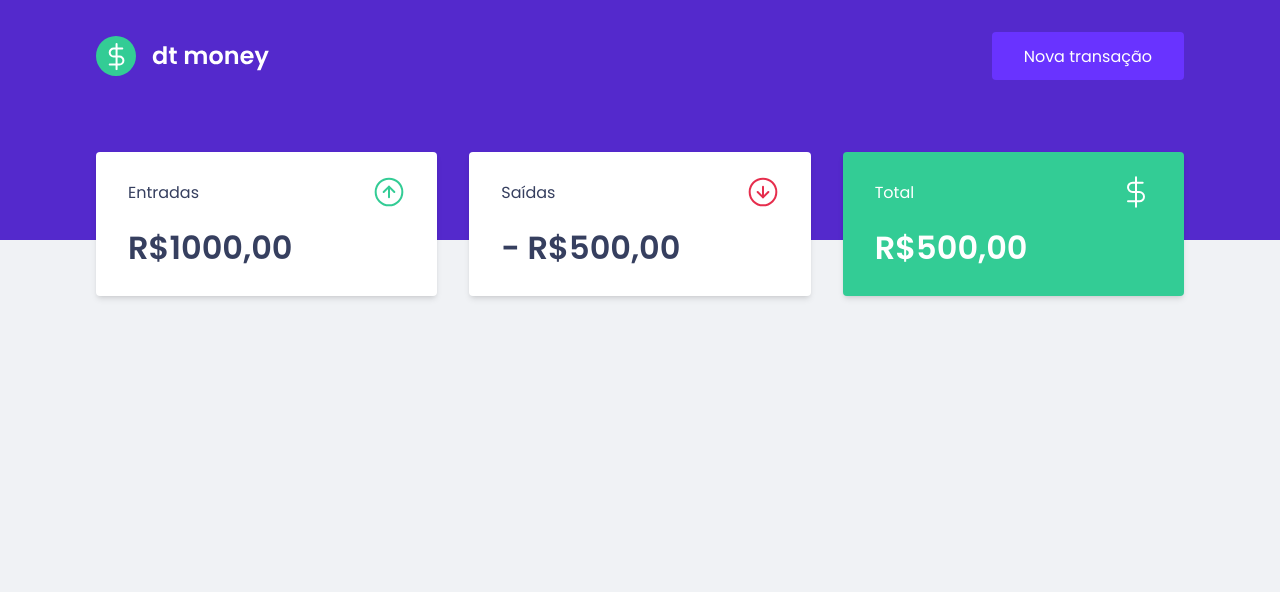
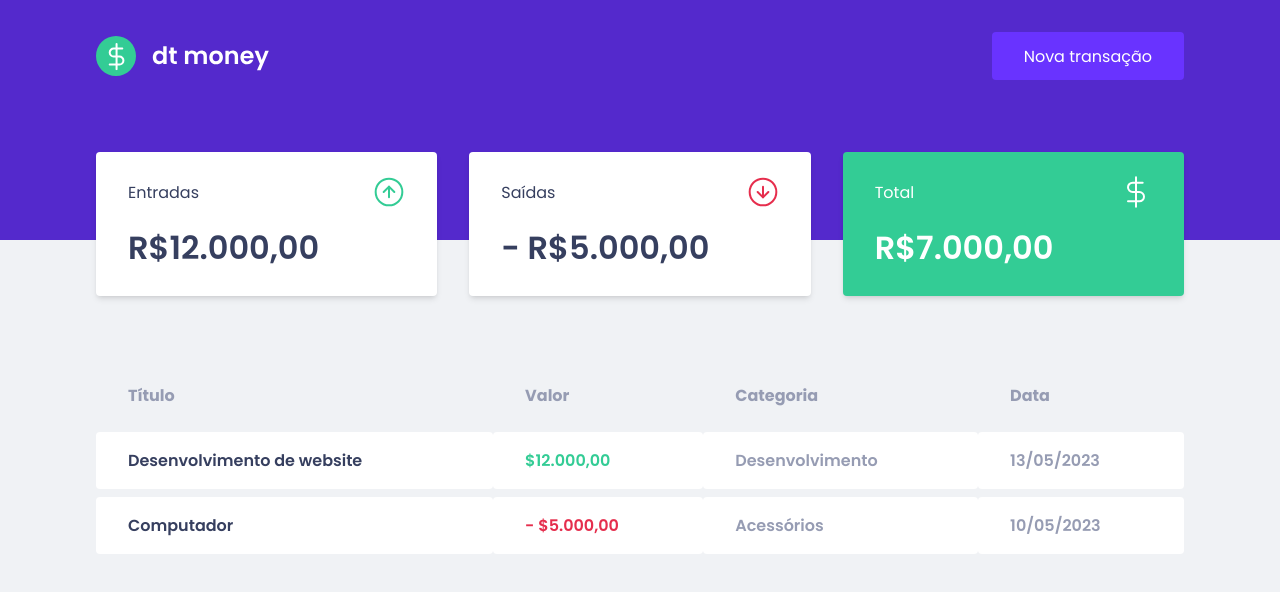
Before and after one commit to dopeeycode/ignite_dtmoney-v1, a React (Vite) app: page / in a window 1280 px wide. Shown: the top 592 px of the page. Built offline with nearby package versions, Linux system fonts and the light colour scheme.

Commit message:
alteração no summary e componente transactions finalizado

```diff
--- a/src/components/Dashboard/Dashboard.tsx
+++ b/src/components/Dashboard/Dashboard.tsx
@@ -1,10 +1,12 @@
 import Summary from "../Summary/Summary";
+import TransactionsTable from "../TransactionsTable/TransactionsTable";
 import { Container } from "./styles";
 
 export default function Dashboard() {
   return (
     <Container>
       <Summary/>
+      <TransactionsTable />
     </Container>
   )
 }
--- a/src/components/Summary/Summary.tsx
+++ b/src/components/Summary/Summary.tsx
@@ -10,21 +10,21 @@ export default function Summary() {
           <p>Entradas</p>
           <img src={income} alt="Entradas" />
         </header>
-        <strong>R$1000,00</strong>
+        <strong>R$12.000,00</strong>
       </div>
       <div>
         <header>
           <p>Saídas</p>
           <img src={outcome} alt="Saídas" />
         </header>
-        <strong> - R$500,00</strong>
+        <strong> - R$5.000,00</strong>
       </div>
       <div className="highlight-background">
         <header>
           <p>Total</p>
           <img src={total} alt="Total" />
         </header>
-        <strong>R$500,00</strong>
+        <strong>R$7.000,00</strong>
       </div>
     </Container>
   )
--- a/src/components/TransactionsTable/TransactionsTable.tsx
+++ b/src/components/TransactionsTable/TransactionsTable.tsx
@@ -1,6 +1,32 @@
+import { Container } from "./styles";
 
 export default function TransactionsTable() {
   return (
-    <div>TransactionsTable</div>
+    <Container>
+      <table>
+        <thead>
+          <tr>
+            <th>Título</th>
+            <th>Valor</th>
+            <th>Categoria</th>
+            <th>Data</th>
+          </tr>
+        </thead>
+        <tbody>
+          <tr>
+            <td>Desenvolvimento de website</td>
+            <td className="deposit">$12.000,00</td>
+            <td>Desenvolvimento</td>
+            <td>13/05/2023</td>
+          </tr>
+          <tr>
+            <td>Computador</td>
+            <td className="withdraw"> - $5.000,00</td>
+            <td>Acessórios</td>
+            <td>10/05/2023</td>
+          </tr>
+        </tbody>
+      </table>
+    </Container>
   )
 }
--- a/src/components/TransactionsTable/styles.ts
+++ b/src/components/TransactionsTable/styles.ts
@@ -0,0 +1,38 @@
+import { styled } from "styled-components";
+
+export const Container = styled.div`
+  margin-top: 4rem;
+
+  table{
+    width: 100%;
+    border-spacing: 0 0.5rem;
+
+    th{
+      color: var(--text-body);
+      padding: 1rem 2rem;
+      text-align: left;
+      line-height: 1.5rem;
+    }
+
+    td{
+      padding: 1rem 2rem;
+      border: 0;
+      background: var(--shape);
+      border-radius: .25rem;
+      color: var(--text-body);
+      font-weight: 600;
+
+      &:first-child{
+        color: var(--text-title);
+      }
+
+      &.deposit{
+        color: var(--green-500);
+      }
+
+      &.withdraw{
+        color: var(--red);
+      }
+    }
+  }
+`;
```
